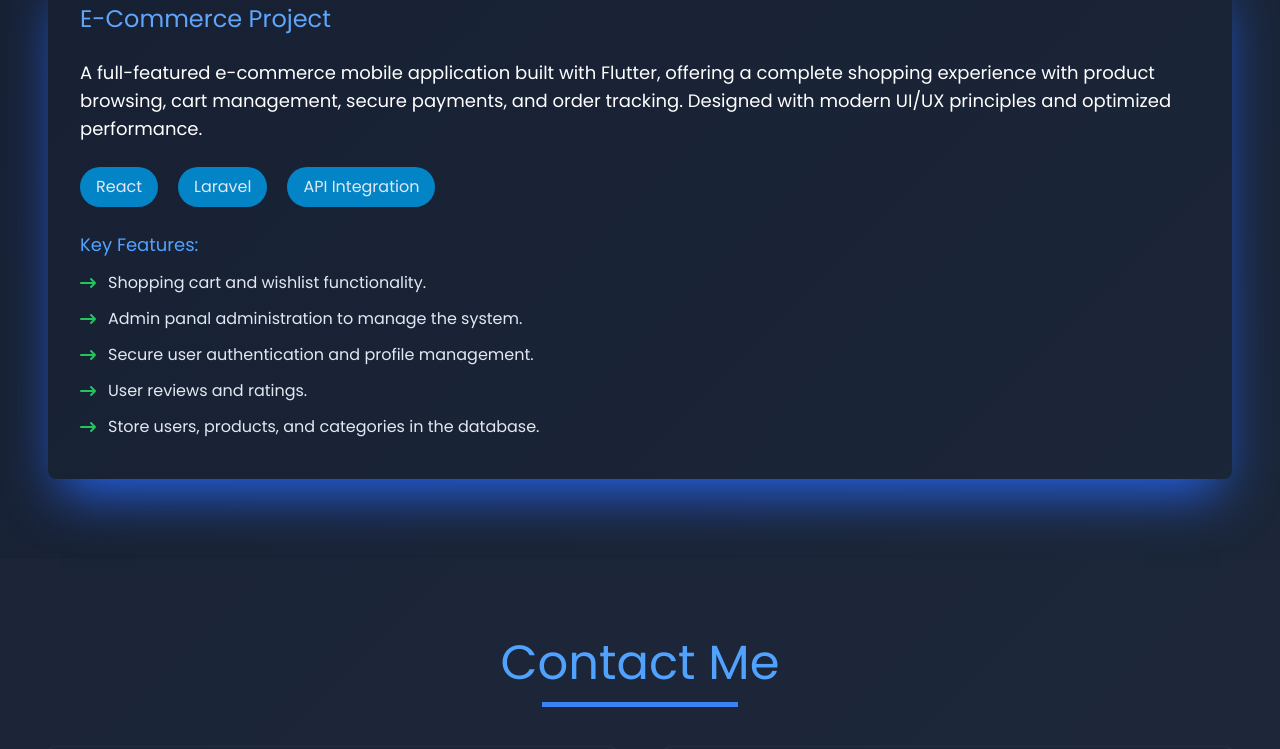
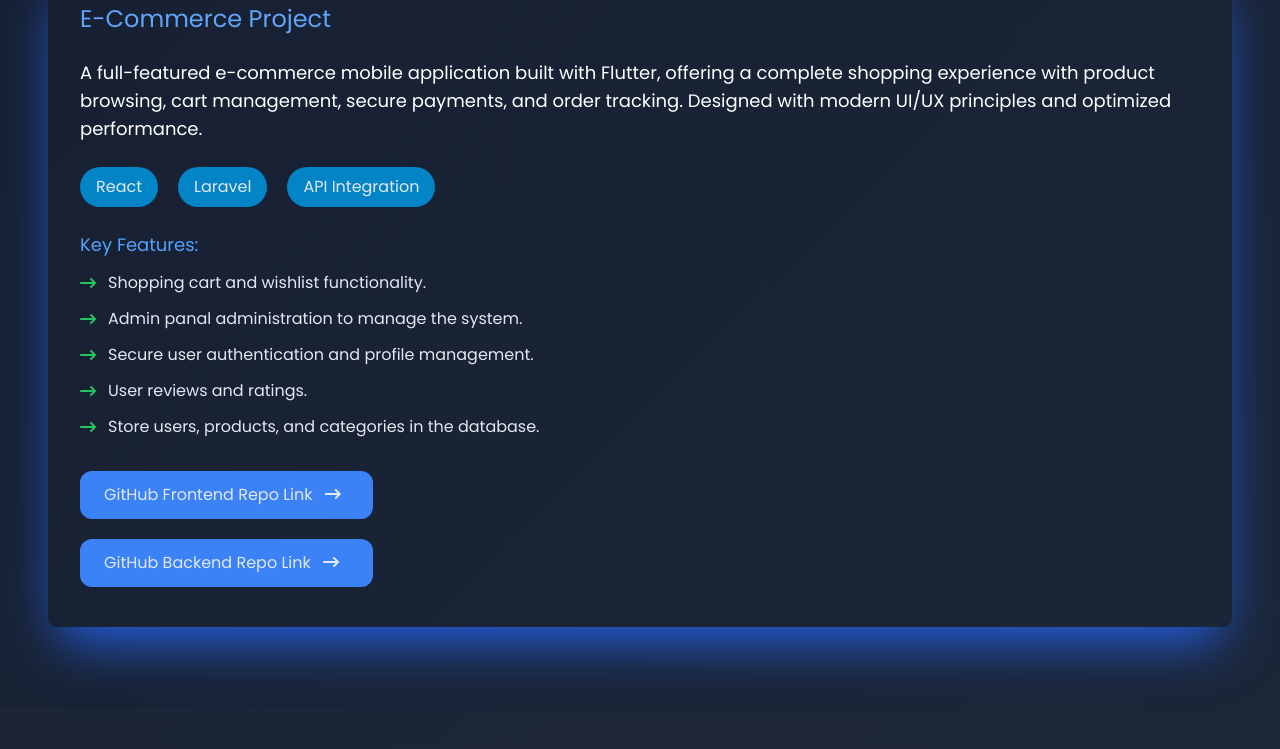
Before and after one commit to Farid-Mohamed-10/farid_mohamed_farid_portfolio, a website: page index.html in a window 1280 px wide. Shown: the part 3273-4022 px from the top of the page. Drawn offline with nearby package versions, Linux system fonts and the light colour scheme.

Commit message:
Added The GitHub Repos Links In Projects

```diff
--- a/index.html
+++ b/index.html
@@ -222,6 +222,7 @@
       <div class="w-full mx-auto px-4 sm:px-6 lg:px-8">
         <p class="title-border text-5xl text-[#51a2ff] w-fit mx-auto mb-10">Featured Projects</p>
         <div class="shadow-2xl shadow-blue-600 py-10 px-8 rounded-lg">
+          <div>
             <p class="text-2xl text-blue-400 mb-6">E-Commerce Project</p>
             <p class="text-[#FFFFFF] text-lg mb-6">A full-featured e-commerce mobile application built with Flutter,
               offering a complete shopping experience
@@ -255,6 +256,11 @@
                 <p>Store users, products, and categories in the database.</p>
               </li>
             </ul>
+          </div>
+          <div class="mt-8 w-fit flex flex-col gap-5">
+            <a href="https://github.com/Farid-Mohamed-10/react_e-commerce" target="_blank" class="bg-blue-500 rounded-xl px-6 py-3">GitHub Frontend Repo Link <i class="fa-solid fa-arrow-right-long mx-2"></i></a>
+            <a href="https://github.com/Farid-Mohamed-10/react_e-commerce-backend" target="_blank" class="bg-blue-500 rounded-xl px-6 py-3">GitHub Backend Repo Link <i class="fa-solid fa-arrow-right-long mx-2"></i></a>
+          </div>
         </div>
       </div>
     </section>
```
Lines whose indentation alone changed are shown as unchanged.
